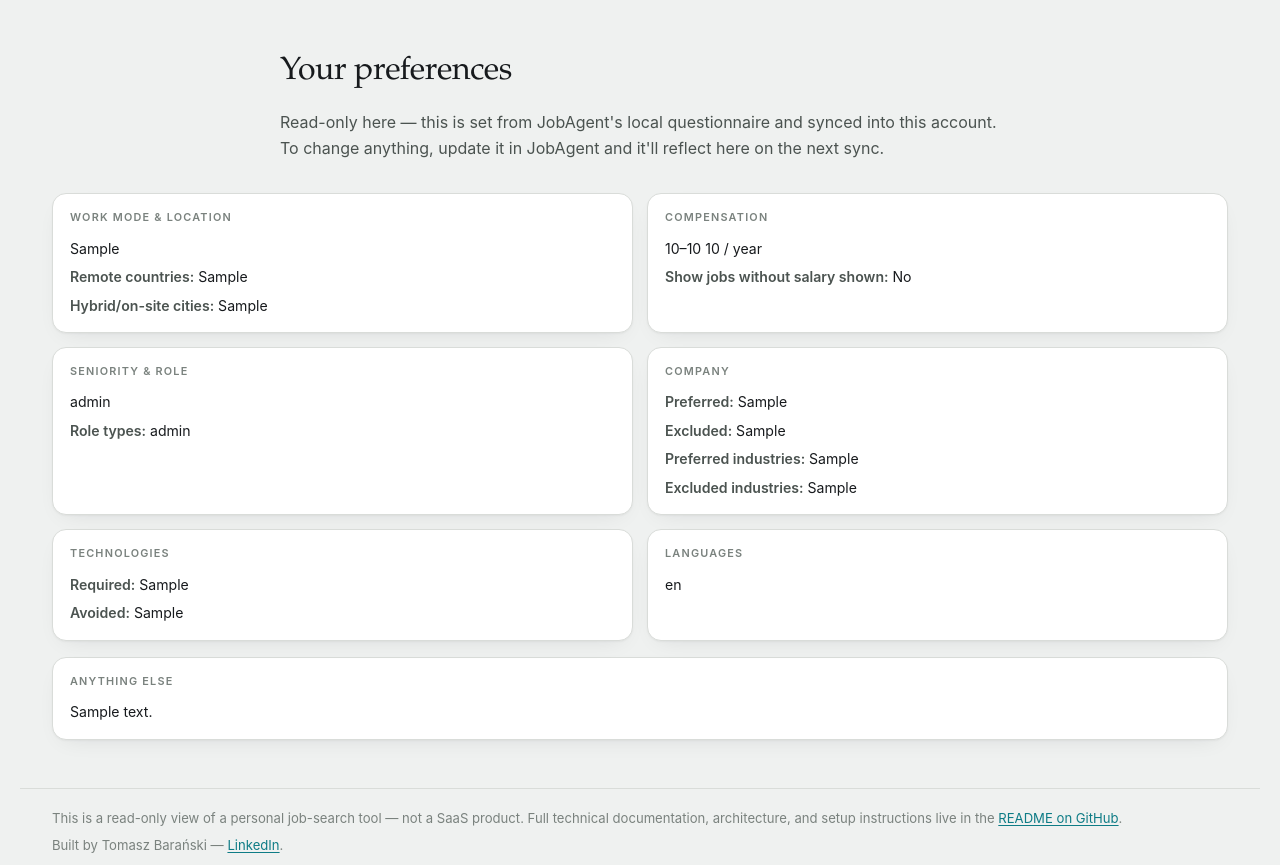
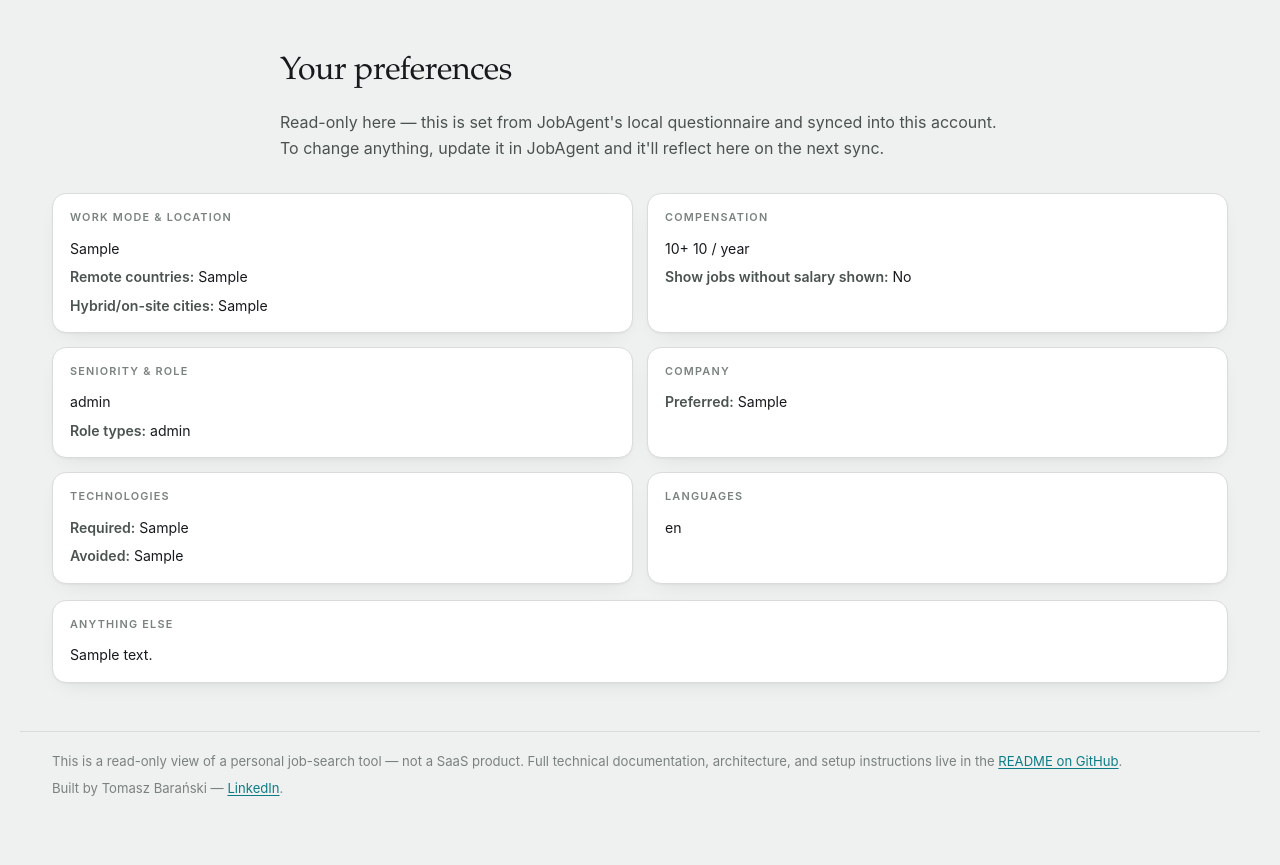
Before and after one commit to BaranskiTomasz/JobAgentWeb, a FastAPI app: template templates/preferences.html in a window 1280 px wide. Shown: the part 69-934 px from the top of the page. After the commit the page ends 865 px from the top, so only its background shows below. Run offline with FastAPI, Linux system fonts and the light colour scheme; the template is opened without the code that fills it: most values are stand-ins (such as "Sample title", 1, 10 or a date in 2020); parts of the project's set-up code (start-up, migrations or seed data) failed here and were passed over; some libraries are stand-ins or nearby versions.

Commit message:
Remove salary_max, excluded_company_types, preferred_industries, excluded_industries
Audit finding (fable-model review of preference collection/usage): these four
candidate_preferences fields were collected and stored but never read by any
scoring/filtering/ranking code. salary_max had a real UI input and real saved
values (round-tripped in questionnaire.js, never consumed downstream); the
other three had full read-side support (prompt rendering in evaluator/
profile.py, a display block on JobAgentWeb's own preferences page) but no UI
ever wrote them — a half-built feature with wiring on only one end.

Removed from: the field whitelist (_JSON_FIELDS/_SCALAR_FIELDS), the schema
for fresh installs (existing DBs keep the orphaned columns — see below),
prompt rendering (evaluator/profile.py's _LIST_FIELD_LABELS/
_RETRIEVAL_LIST_FIELDS), and the preferences display page.

Deliberately NOT dropped from the live database: checked first — salary_max
has 6 non-null rows and excluded_company_types has 1, real (if functionally
unused) stored data. This repo's migration idiom is additive-only (_NEW_COLUMNS,
see migrations.py) with no established DROP COLUMN pattern, and dropping a
column is destructive in a way that removing dead code isn't. Left as an
explicit follow-up decision rather than silently destroying data as a side
effect of a cleanup commit.

New regression test confirms the API actually rejects all four field names now
(not just that nothing reads them) — verified via git stash to fail against
the pre-fix code.

```diff
--- a/candidate_preferences_repo.py
+++ b/candidate_preferences_repo.py
@@ -6,11 +6,10 @@ from db import dict_cursor
 # job_postings.structured_data and cv_profiles.parsed.
 _JSON_FIELDS = {
     "work_mode", "remote_countries", "hybrid_cities", "seniority_levels", "role_types",
-    "preferred_company_types", "excluded_company_types", "preferred_industries",
-    "excluded_industries", "extra_tech", "avoided_tech", "languages",
+    "preferred_company_types", "extra_tech", "avoided_tech", "languages",
 }
 _SCALAR_FIELDS = {
-    "salary_min", "salary_max", "salary_currency", "show_jobs_without_salary", "open_notes",
+    "salary_min", "salary_currency", "show_jobs_without_salary", "open_notes",
 }
 _VALID_FIELDS = _JSON_FIELDS | _SCALAR_FIELDS
 
--- a/migrations.py
+++ b/migrations.py
@@ -166,15 +166,11 @@ _SCHEMA = """
         remote_countries         TEXT,
         hybrid_cities            TEXT,
         salary_min               INTEGER,
-        salary_max               INTEGER,
         salary_currency          TEXT,
         show_jobs_without_salary INTEGER DEFAULT 1,
         seniority_levels         TEXT,
         role_types               TEXT,
         preferred_company_types  TEXT,
-        excluded_company_types   TEXT,
-        preferred_industries     TEXT,
-        excluded_industries      TEXT,
         extra_tech               TEXT,
         avoided_tech             TEXT,
         languages                TEXT,
--- a/templates/preferences.html
+++ b/templates/preferences.html
@@ -58,8 +58,8 @@
 
       <div class="panel">
         <div class="panel-label">Compensation</div>
-        {% if prefs.salary_min or prefs.salary_max %}
-          <p class="pref-plain">{{ prefs.salary_min or '?' }}–{{ prefs.salary_max or '?' }} {{ prefs.salary_currency or '' }} / year</p>
+        {% if prefs.salary_min %}
+          <p class="pref-plain">{{ prefs.salary_min }}+ {{ prefs.salary_currency or '' }} / year</p>
         {% else %}
           <p class="lc-empty">Not set</p>
         {% endif %}
@@ -75,10 +75,7 @@
       <div class="panel">
         <div class="panel-label">Company</div>
         {% if prefs.preferred_company_types %}<p class="pref-plain"><b>Preferred:</b> {{ prefs.preferred_company_types | join(', ') }}</p>{% endif %}
-        {% if prefs.excluded_company_types %}<p class="pref-plain"><b>Excluded:</b> {{ prefs.excluded_company_types | join(', ') }}</p>{% endif %}
-        {% if prefs.preferred_industries %}<p class="pref-plain"><b>Preferred industries:</b> {{ prefs.preferred_industries | join(', ') }}</p>{% endif %}
-        {% if prefs.excluded_industries %}<p class="pref-plain"><b>Excluded industries:</b> {{ prefs.excluded_industries | join(', ') }}</p>{% endif %}
-        {% if not (prefs.preferred_company_types or prefs.excluded_company_types or prefs.preferred_industries or prefs.excluded_industries) %}
+        {% if not prefs.preferred_company_types %}
           <p class="lc-empty">Not set</p>
         {% endif %}
       </div>
```
Also changed, not shown: tests/test_candidate_preferences.py (+11 -0 lines).
